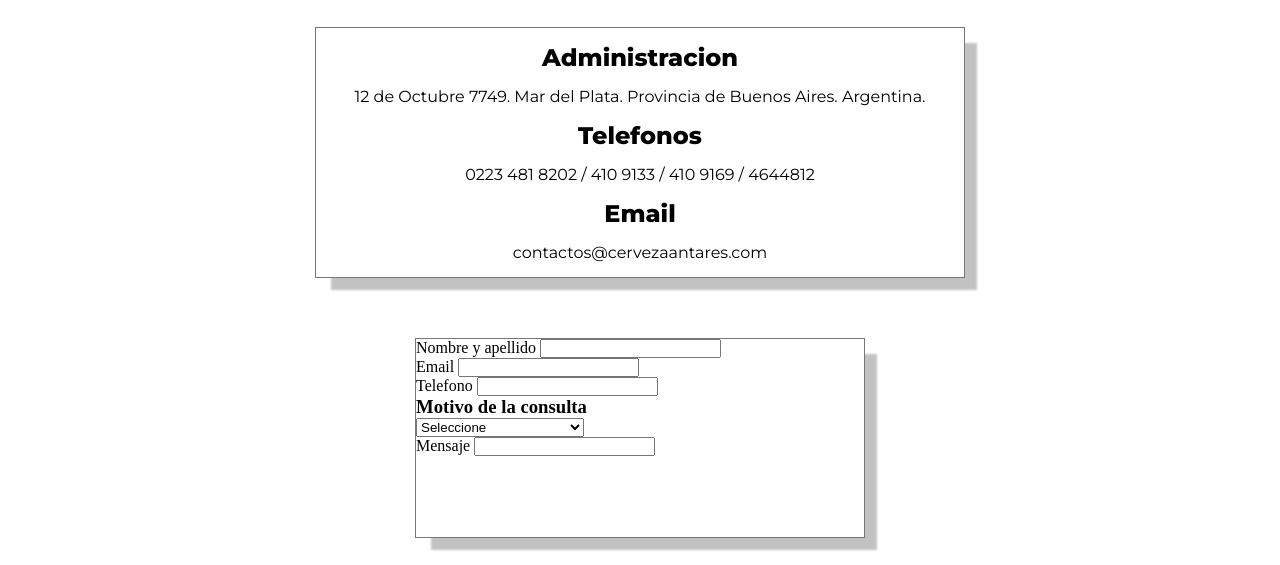
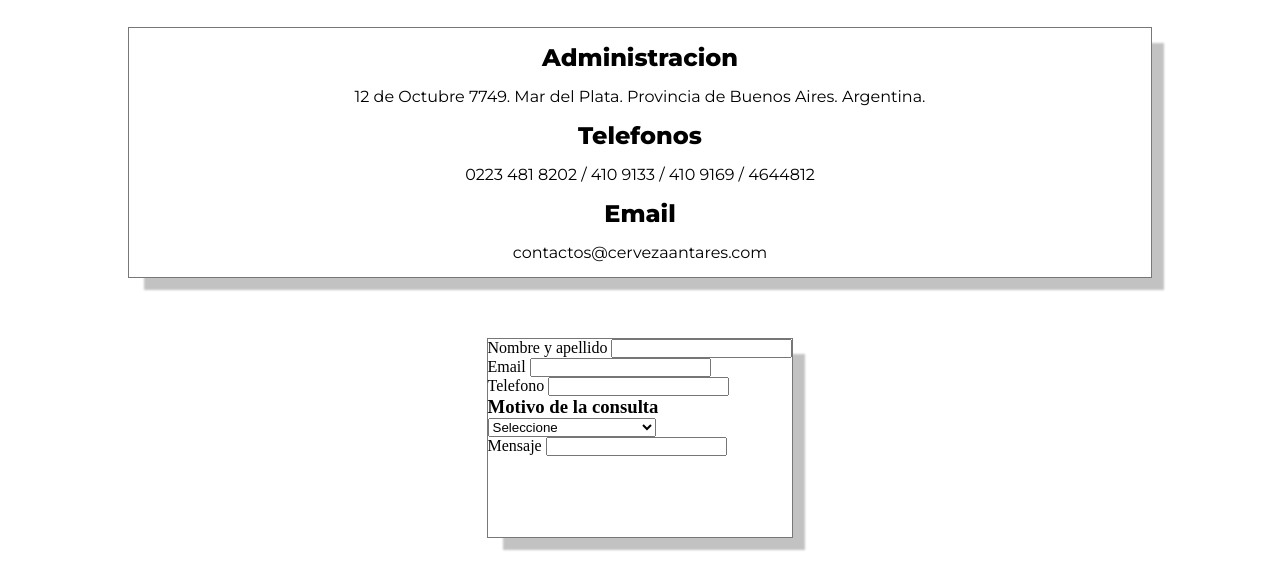
Before and after one commit to ortizmica/coder, a plain HTML site: page pages/Contacto.html in a window 1280 px wide. Shown: the part 67-632 px from the top of the page. Drawn offline with Linux system fonts and the light colour scheme.

Commit message:
segundo commit

```diff
--- a/css/style.css
+++ b/css/style.css
@@ -262,7 +262,7 @@
     -moz-box-shadow: 14px 14px 2px -2px rgba(0,0,0,0.24);
     margin: 30px;
     text-align: center;
-    width: 650px;
+    width: 80%;
 }
 .info h2{
     font-weight: 600;
@@ -280,7 +280,7 @@
     -webkit-box-shadow: 14px 14px 2px -2px rgba(0,0,0,0.24);
     -moz-box-shadow: 14px 14px 2px -2px rgba(0,0,0,0.24);
     margin: 30px;
-    width: 450px;
+    width: 70%px;
     height: 200px;
 }
 
```
Also changed, not shown: 1 other file.
